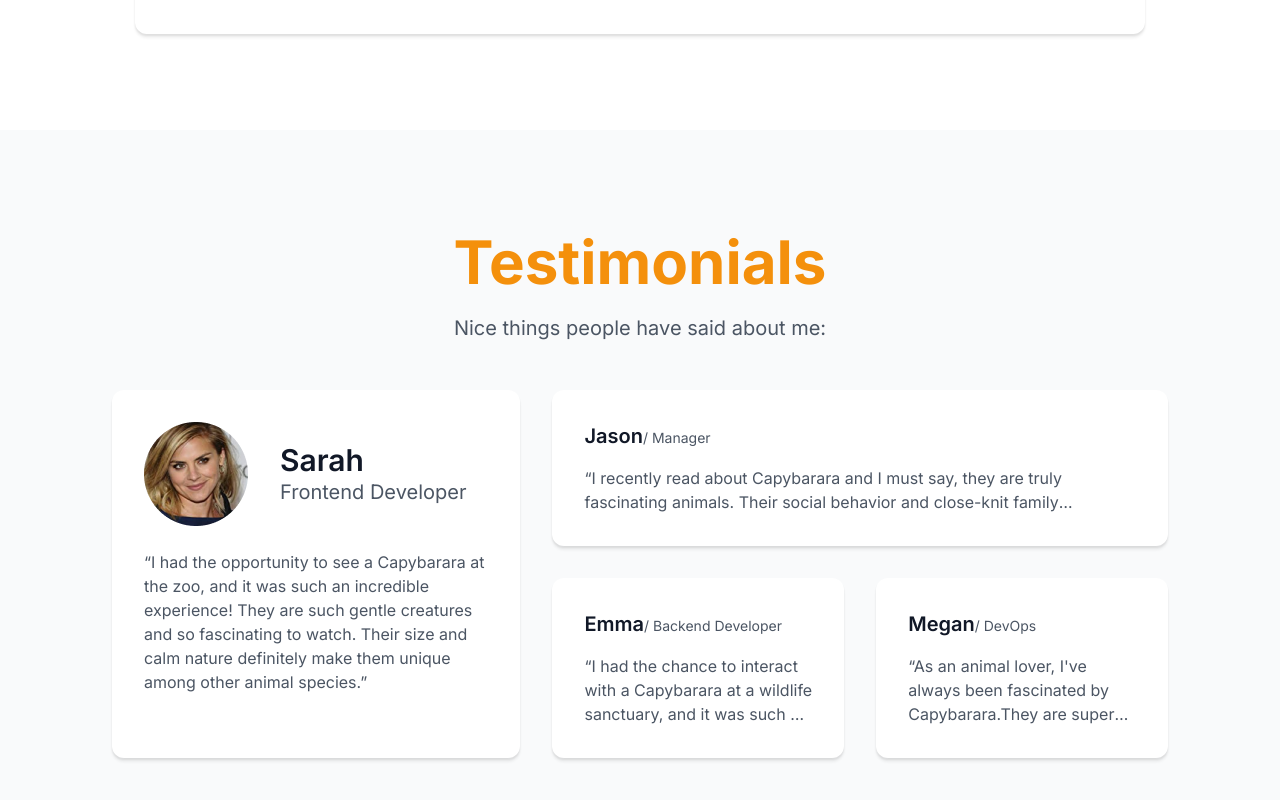
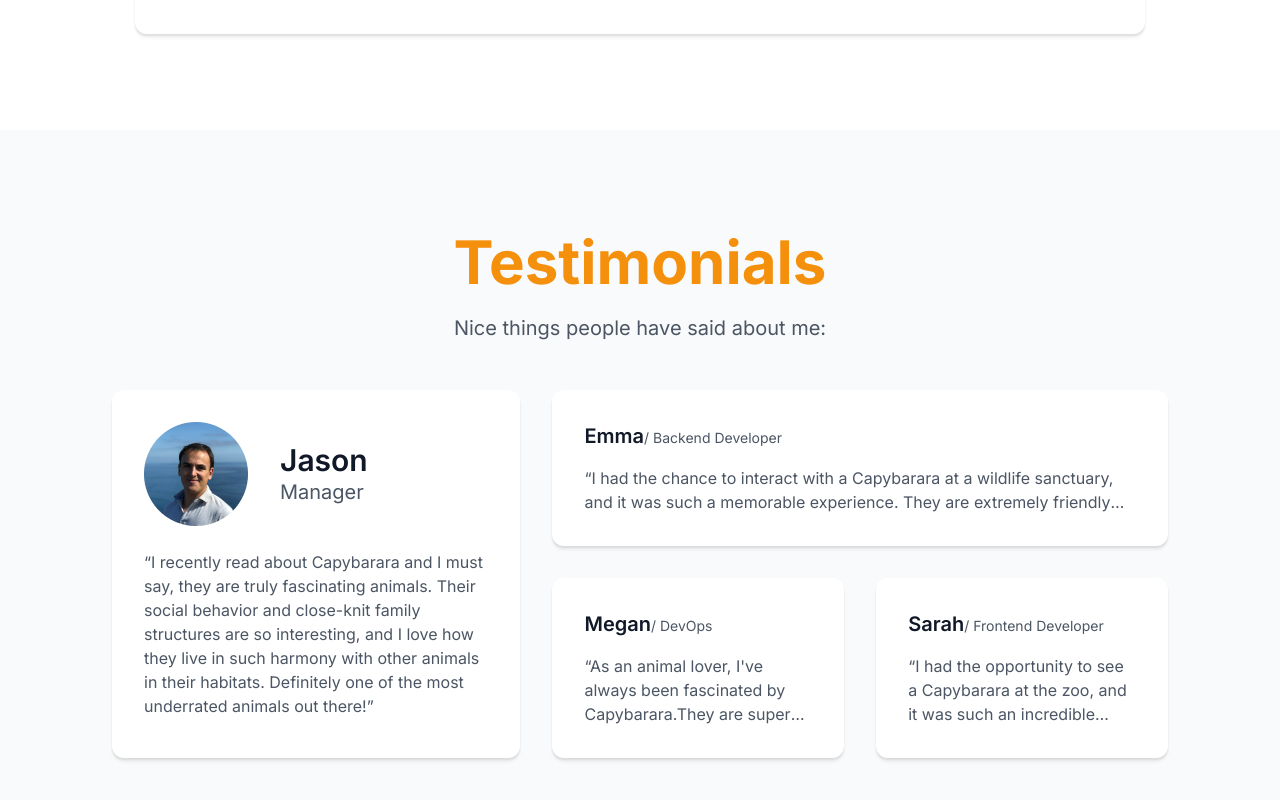
Before and after one commit to SDeeKey/capybarara4, a Next.js app: page / in a window 1280 px wide. Shown: the part 3696-4496 px from the top of the page. Built offline with nearby package versions, Linux system fonts and the light colour scheme.

Commit message:
change testimonials

```diff
--- a/src/shared/feedback/feedback.module.scss
+++ b/src/shared/feedback/feedback.module.scss
@@ -17,7 +17,6 @@
 
     &__name {
       color: $gray-900;
-
     }
 
     &__post {
--- a/src/shared/feedback/feedback.tsx
+++ b/src/shared/feedback/feedback.tsx
@@ -4,15 +4,15 @@ import {FeedbackData} from "@/widgets/testimonials/feedbackData";
 import Image from "next/image";
 import clsx from "clsx";
 
-interface testimonialsProps {
+interface TestimonialsProps {
     item: FeedbackData;
     className?: string;
-    isFeedback1?: boolean;
-    isFeedback2?: boolean;
+    isFeedbackMain?: boolean;
+    isFeedbackUpper?: boolean;
     onClick?: () => void;
 }
 
-export const Feedback = ({item, className, isFeedback1, isFeedback2, onClick}: testimonialsProps) => {
+export const Feedback = ({item, className, isFeedbackMain, isFeedbackUpper, onClick}: TestimonialsProps) => {
     return (
         <div
             className={clsx(
@@ -24,7 +24,7 @@ export const Feedback = ({item, className, isFeedback1, isFeedback2, onClick}: t
         >
             <div className={s['feedback__header']}>
                 {
-                    isFeedback1 &&
+                    isFeedbackMain &&
                         <Image
                             src={item.img}
                             alt={'image'}
@@ -33,7 +33,7 @@ export const Feedback = ({item, className, isFeedback1, isFeedback2, onClick}: t
                         />
                     }
                 {
-                    !isFeedback1 ?
+                    !isFeedbackMain ?
                         <h3 className={clsx(
                             s['feedback__header__name'],
                             'subtitle--sb'
@@ -64,7 +64,7 @@ export const Feedback = ({item, className, isFeedback1, isFeedback2, onClick}: t
                 }
             </div>
             {
-                isFeedback1 ?
+                isFeedbackMain ?
                     <p className={clsx(
                         s['feedback__body'],
                         'body-2--normal'
@@ -72,7 +72,7 @@ export const Feedback = ({item, className, isFeedback1, isFeedback2, onClick}: t
                         {item.feedback}
                     </p>
                     :
-                    isFeedback2 ?
+                    isFeedbackUpper ?
                         <p className={clsx(
                             s['feedback__body--first'],
                             'body-2--normal'
--- a/src/shared/test/testimonialsList.module.scss
+++ b/src/shared/test/testimonialsList.module.scss
@@ -2,7 +2,7 @@
 @import '@/styles/_colors';
 @import '@/styles/_breakpoints';
 
-.test {
+.testimonials-list {
   display: grid;
   grid-template-columns: 1.4fr 1fr 1fr;
   grid-template-rows: 156px 180px;
--- a/src/shared/test/testimonialsList.tsx
+++ b/src/shared/test/testimonialsList.tsx
@@ -1,33 +1,32 @@
 'use client'
 
-import React, {useState} from 'react';
+import React, {useEffect, useState} from 'react';
 import s from "./testimonialsList.module.scss";
 import {feedbackDataItem} from "@/widgets/testimonials/feedbackData";
 import {Feedback} from "@/shared/feedback/feedback";
 import clsx from "clsx";
 
 export const TestimonialsList = () => {
-    const [feedbackItems, setFeedbackItems] = useState(feedbackDataItem); // Храним порядок отзывов
+    const [currentIndex, setCurrentIndex] = useState(0);
+    useEffect(() => {
+        const interval = setInterval(() => {
+            setCurrentIndex(prev => (prev + 1) % feedbackDataItem.length);
+        }, 5000);
+        return () => clearInterval(interval);
 
-    const handleClick = (index: number) => {
-        // Сдвигаем массив: выбранный элемент становится первым, остальные за ним
+    }, []);
     const reorderedItems = [
-            ...feedbackItems.slice(index), // Элементы от выбранного до конца
-            ...feedbackItems.slice(0, index) // Элементы от начала до выбранного
+        ...feedbackDataItem.slice(currentIndex),
+        ...feedbackDataItem.slice(0, currentIndex)
     ];
-        setFeedbackItems(reorderedItems);
-    };
-
     return (
-        <div className={s['test']}>
-            {
-                feedbackItems.map((item, index) => (
+        <div className={s['testimonials-list']}>
+            {reorderedItems.map((item, index) => (
                 <Feedback
                     key={index}
                     item={item}
-                        isFeedback1={index === 0}
-                        isFeedback2={index === 1}
-                        onClick={() => handleClick(index)}
+                    isFeedbackMain={index === 0}
+                    isFeedbackUpper={index === 1}
                     className={clsx(
                         s['feedback'],
                         s[`feedback--${index}`]
```
Lines whose indentation alone changed are shown as unchanged.
